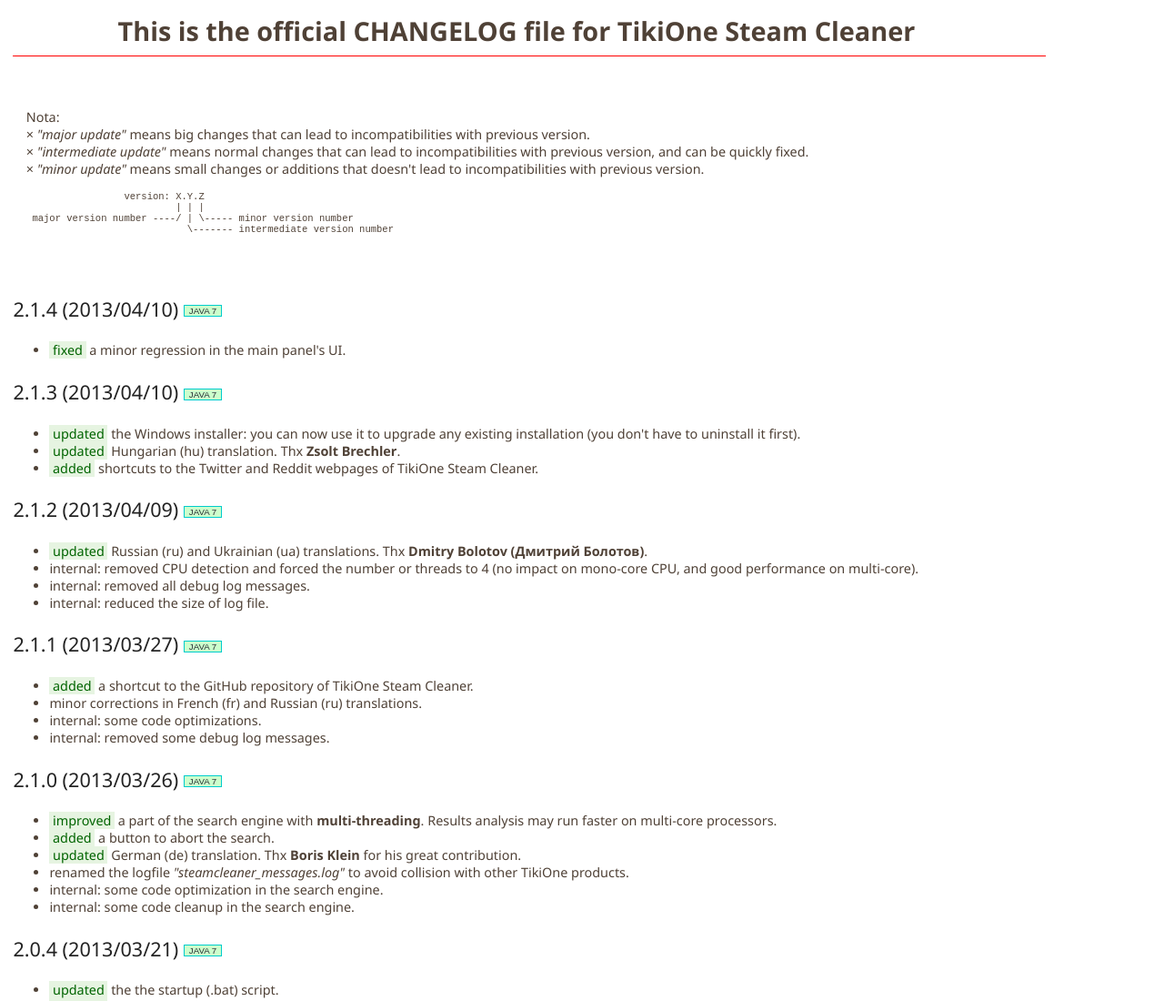
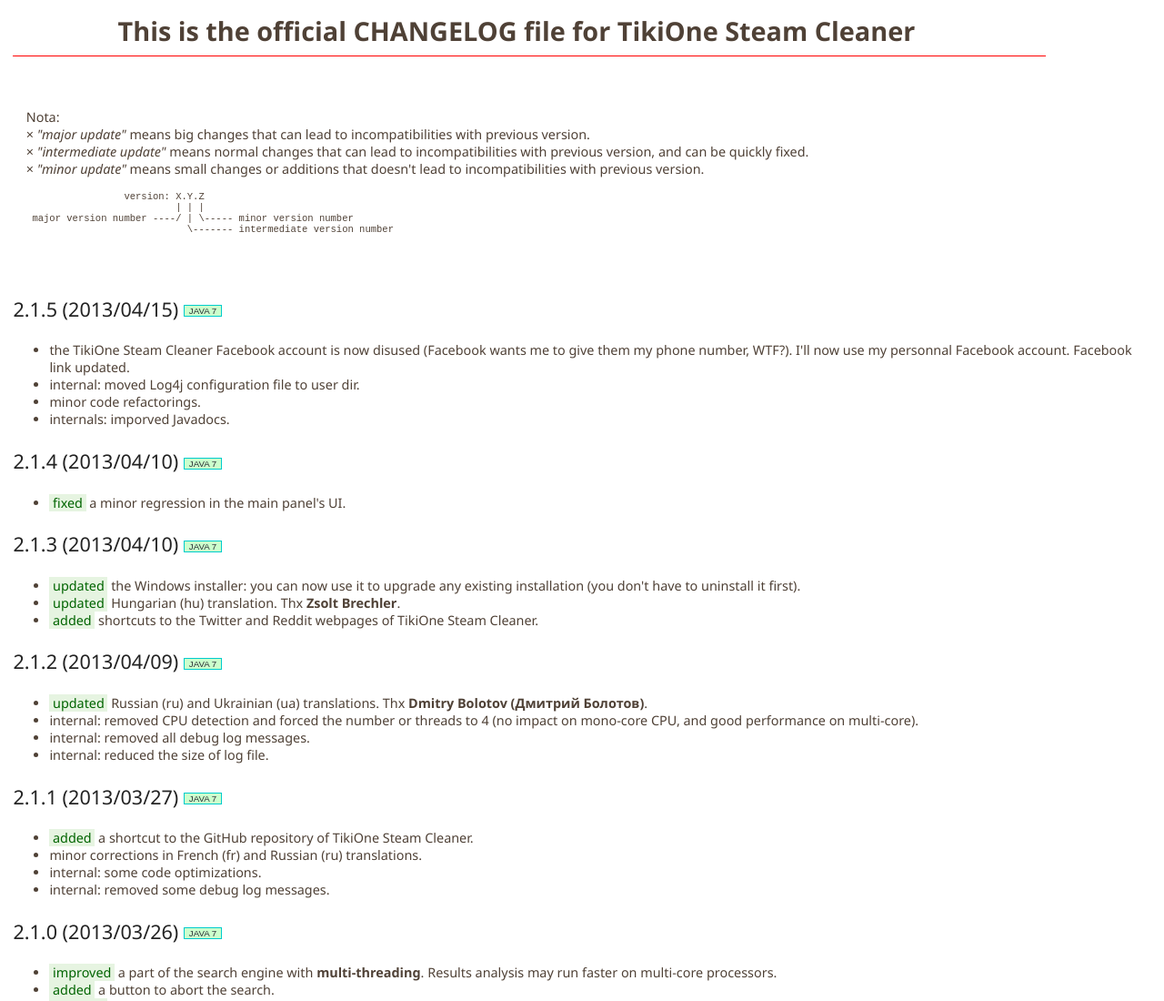
Before and after one commit to jonathanlermitage/tikione-steam-cleaner, a plain HTML site: page dist2/CHANGELOG.html in a window 1280 px wide. Shown: the top 1100 px of the page at 91% size. Drawn offline with Linux system fonts and the light colour scheme.

Commit message:
released v2.1.5 Signed-off-by:jonathanlermitage <jonathan.lermitage@gmail.com>

```diff
--- a/dist2/CHANGELOG.html
+++ b/dist2/CHANGELOG.html
@@ -178,6 +178,27 @@ major version number ----/ | \----- minor version number
     </pre>
 
     <h3 class="first">
+      2.1.5 (2013/04/15)
+      <span class="bannerJdk7">JAVA 7</span>
+    </h3>
+
+    <ul>
+      <li>
+        the TikiOne Steam Cleaner Facebook account is now disused (Facebook wants me to give them my phone number, WTF?). I'll now use
+        my personnal Facebook account. Facebook link updated.
+      </li>
+      <li>
+        internal: moved Log4j configuration file to user dir.
+      </li>
+      <li>
+        minor code refactorings.
+      </li>
+      <li>
+        internals: imporved Javadocs.
+      </li>
+    </ul>
+
+    <h3>
       2.1.4 (2013/04/10)
       <span class="bannerJdk7">JAVA 7</span>
     </h3>
```
